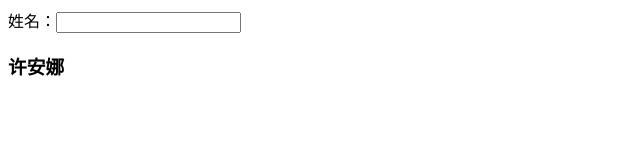
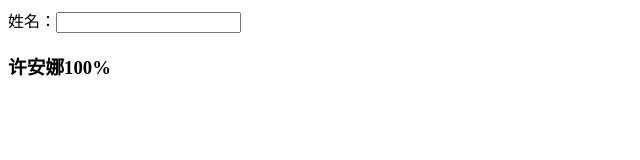
Before and after one commit to xiaoqiu777/javascript, a plain HTML site: page day4/函数/05-判断是不是闰年.html in a window 1280 px wide. Shown: the full height of the page, 0-640 px from the left. Drawn offline with Linux system fonts and the light colour scheme.

```diff
--- a/day4/函数/05-判断是不是闰年.html
+++ b/day4/函数/05-判断是不是闰年.html
@@ -19,6 +19,6 @@
 </head>
 <body>
 姓名：<input type="text">
-<h3>许安娜</h3>
+<h3>许安娜100%</h3>
 </body>
 </html>
```
